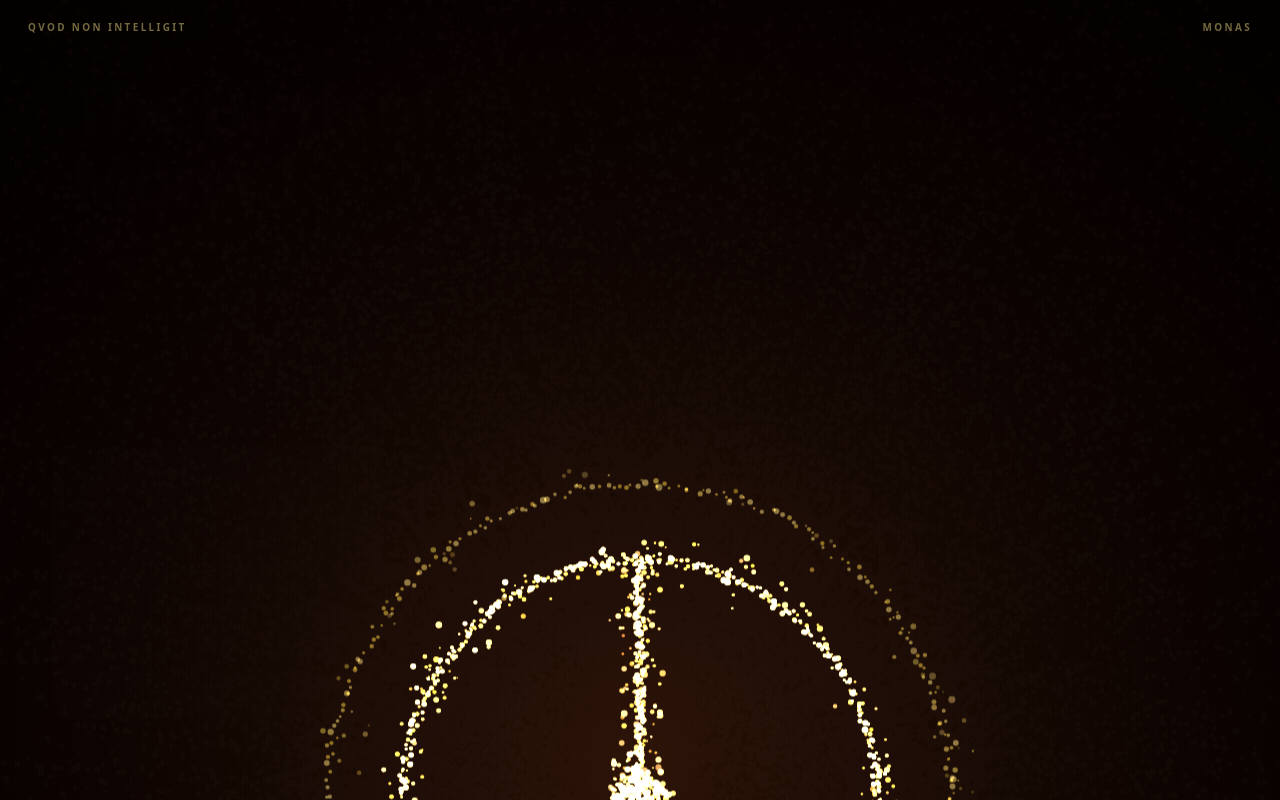
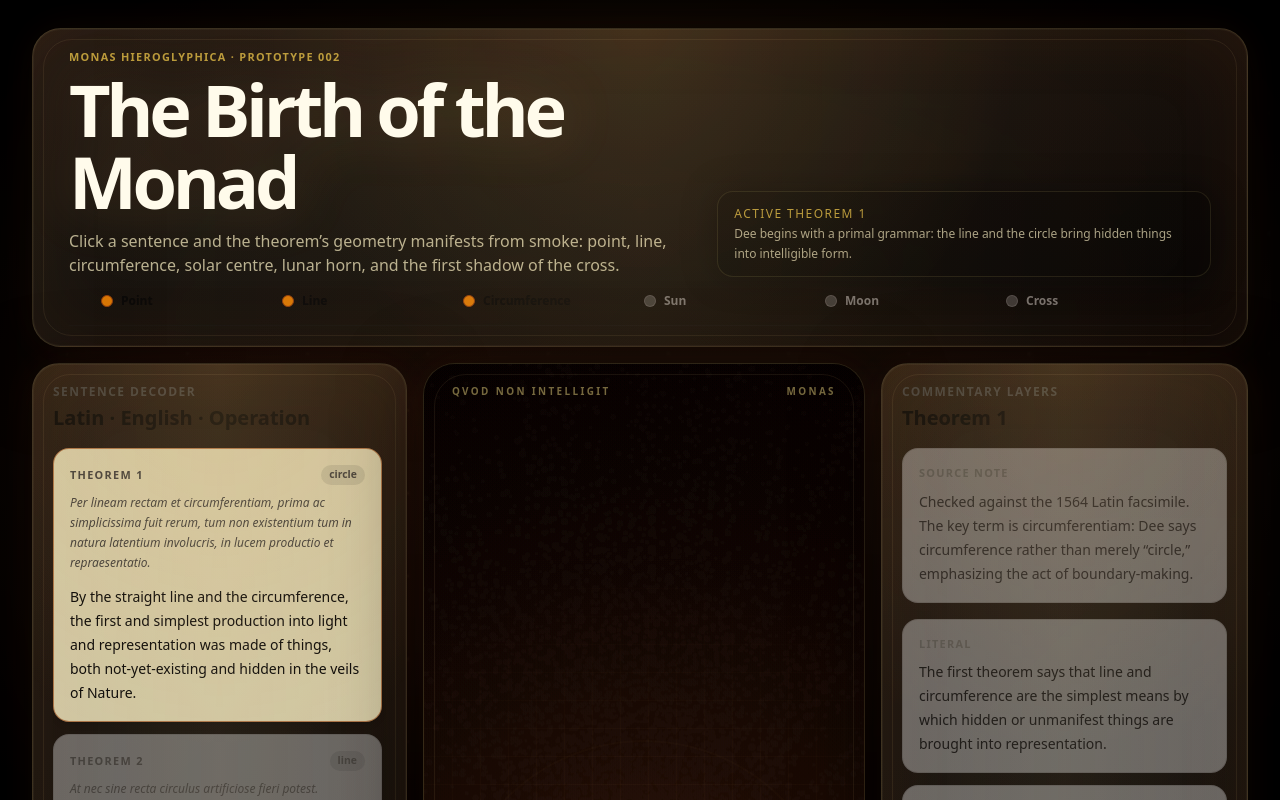
Before and after one commit to bookthief666/monas-hieroglyphica, a React (Vite) app: page / in a window 1280 px wide. Shown: the top 800 px of the page. Built offline with nearby package versions, Linux system fonts and the light colour scheme.

Commit message:
Add ominous alchemical visual system

```diff
--- a/src/index.css
+++ b/src/index.css
@@ -3,8 +3,8 @@
 @tailwind utilities;
 
 :root {
-  color: #22170f;
-  background: #15110c;
+  color: #fff3d1;
+  background: #050302;
   font-synthesis: none;
   text-rendering: optimizeLegibility;
   -webkit-font-smoothing: antialiased;
@@ -20,34 +20,109 @@ body,
 
 body {
   min-width: 320px;
-  background:
-    radial-gradient(circle at top left, rgba(205, 168, 96, 0.24), transparent 34rem),
-    radial-gradient(circle at bottom right, rgba(66, 38, 15, 0.36), transparent 28rem),
-    #15110c;
+  background: #050302;
 }
 
 ::selection {
-  background: rgba(191, 147, 71, 0.45);
-}
-
-.parchment {
-  background:
-    linear-gradient(135deg, rgba(255, 255, 255, 0.30), rgba(255, 255, 255, 0)),
-    radial-gradient(circle at 20% 10%, rgba(255, 255, 255, 0.45), transparent 18rem),
-    #f2e5c8;
-  box-shadow:
-    inset 0 0 80px rgba(92, 53, 19, 0.22),
-    0 18px 60px rgba(0, 0, 0, 0.35);
-}
-
-.engraved-border {
-  border: 1px solid rgba(72, 45, 22, 0.38);
-  box-shadow:
-    inset 0 0 0 1px rgba(255, 246, 216, 0.42),
-    0 1px 0 rgba(255, 255, 255, 0.28);
+  background: rgba(202, 114, 30, 0.45);
 }
 
 .latin-caps {
-  letter-spacing: 0.08em;
+  letter-spacing: 0.12em;
   text-transform: uppercase;
 }
+
+.smoke-noise {
+  background-image:
+    radial-gradient(circle at 20% 30%, rgba(255, 180, 89, 0.35) 0 1px, transparent 2px),
+    radial-gradient(circle at 75% 18%, rgba(235, 213, 168, 0.16) 0 1px, transparent 2px),
+    radial-gradient(circle at 50% 80%, rgba(172, 58, 23, 0.18) 0 1px, transparent 2px);
+  background-size: 82px 82px, 119px 119px, 163px 163px;
+  animation: smokeShift 28s linear infinite;
+}
+
+.vignette {
+  box-shadow: inset 0 0 160px 55px rgba(0, 0, 0, 0.94);
+}
+
+.ritual-frame,
+.ritual-panel,
+.manifestation-stage {
+  position: relative;
+  border: 1px solid rgba(255, 211, 125, 0.16);
+  background:
+    linear-gradient(135deg, rgba(255, 236, 180, 0.075), rgba(255, 236, 180, 0.015)),
+    linear-gradient(180deg, rgba(20, 12, 8, 0.88), rgba(8, 5, 4, 0.9));
+  box-shadow:
+    inset 0 0 0 1px rgba(255, 245, 210, 0.045),
+    inset 0 0 80px rgba(180, 80, 22, 0.09),
+    0 20px 80px rgba(0, 0, 0, 0.55),
+    0 0 44px rgba(142, 65, 15, 0.11);
+  backdrop-filter: blur(14px);
+}
+
+.ritual-panel::before,
+.ritual-frame::before,
+.manifestation-stage::before {
+  content: '';
+  position: absolute;
+  inset: 0;
+  pointer-events: none;
+  background:
+    linear-gradient(90deg, transparent, rgba(255, 226, 164, 0.06), transparent),
+    radial-gradient(circle at 50% 0%, rgba(255, 186, 83, 0.13), transparent 24rem);
+  opacity: 0.82;
+}
+
+.ritual-panel::after,
+.ritual-frame::after,
+.manifestation-stage::after {
+  content: '';
+  position: absolute;
+  inset: 10px;
+  pointer-events: none;
+  border: 1px solid rgba(255, 216, 144, 0.08);
+  border-radius: inherit;
+}
+
+.manifestation-stage {
+  background:
+    radial-gradient(circle at 50% 40%, rgba(150, 84, 21, 0.24), transparent 22rem),
+    radial-gradient(circle at 50% 72%, rgba(57, 17, 7, 0.48), transparent 22rem),
+    #030201;
+}
+
+.stage-grid {
+  background-image:
+    linear-gradient(rgba(255, 204, 126, 0.045) 1px, transparent 1px),
+    linear-gradient(90deg, rgba(255, 204, 126, 0.045) 1px, transparent 1px),
+    radial-gradient(circle at 50% 50%, transparent 0 8rem, rgba(255, 204, 126, 0.055) 8.05rem 8.12rem, transparent 8.18rem 12rem, rgba(255, 204, 126, 0.035) 12.05rem 12.12rem, transparent 12.18rem);
+  background-size: 28px 28px, 28px 28px, 100% 100%;
+  mask-image: radial-gradient(circle at 50% 50%, black 0%, transparent 74%);
+}
+
+.decoder-scroll,
+.commentary-scroll {
+  scrollbar-width: thin;
+  scrollbar-color: rgba(245, 183, 92, 0.36) rgba(255, 255, 255, 0.04);
+}
+
+.decoder-scroll::-webkit-scrollbar,
+.commentary-scroll::-webkit-scrollbar {
+  width: 7px;
+}
+
+.decoder-scroll::-webkit-scrollbar-thumb,
+.commentary-scroll::-webkit-scrollbar-thumb {
+  background: rgba(245, 183, 92, 0.34);
+  border-radius: 999px;
+}
+
+@keyframes smokeShift {
+  from {
+    transform: translate3d(0, 0, 0) scale(1);
+  }
+  to {
+    transform: translate3d(-80px, -120px, 0) scale(1.05);
+  }
+}
```
